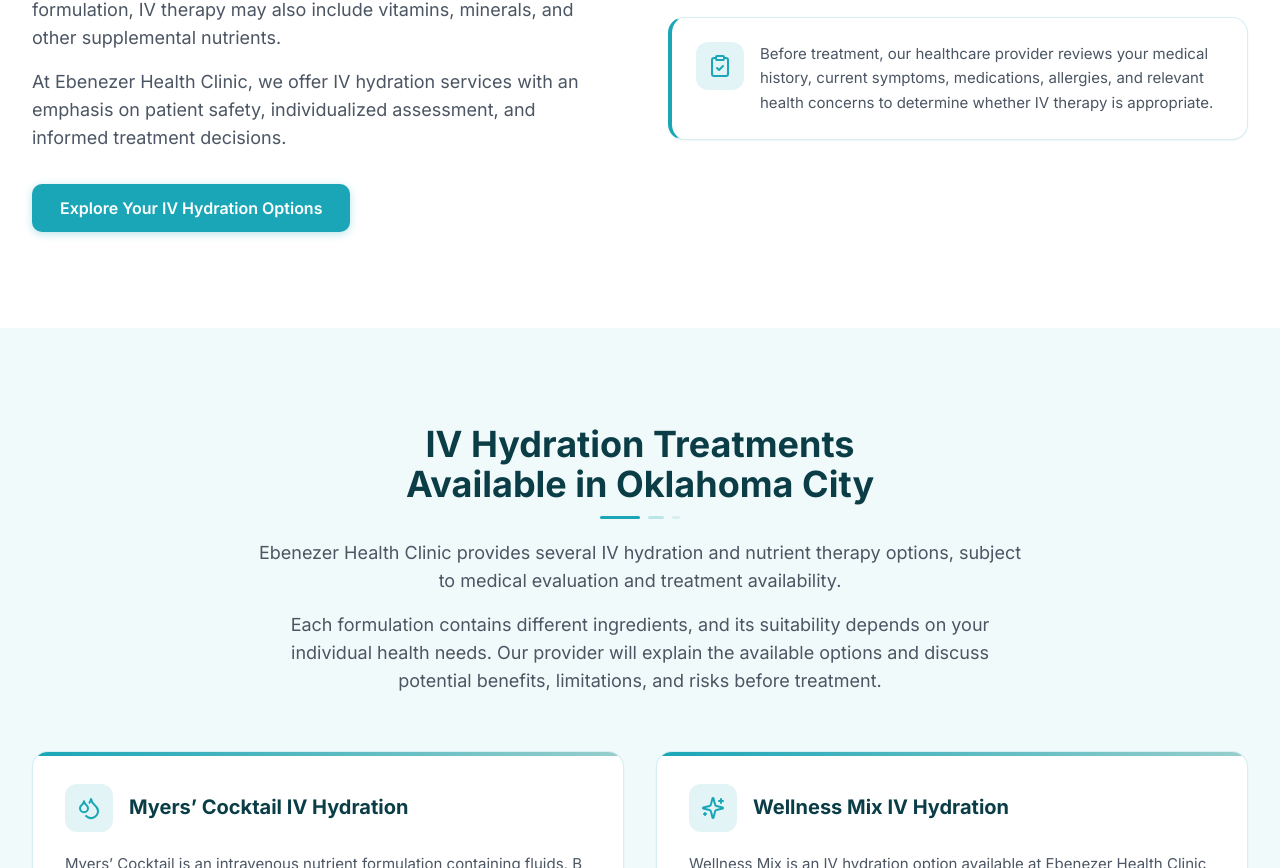
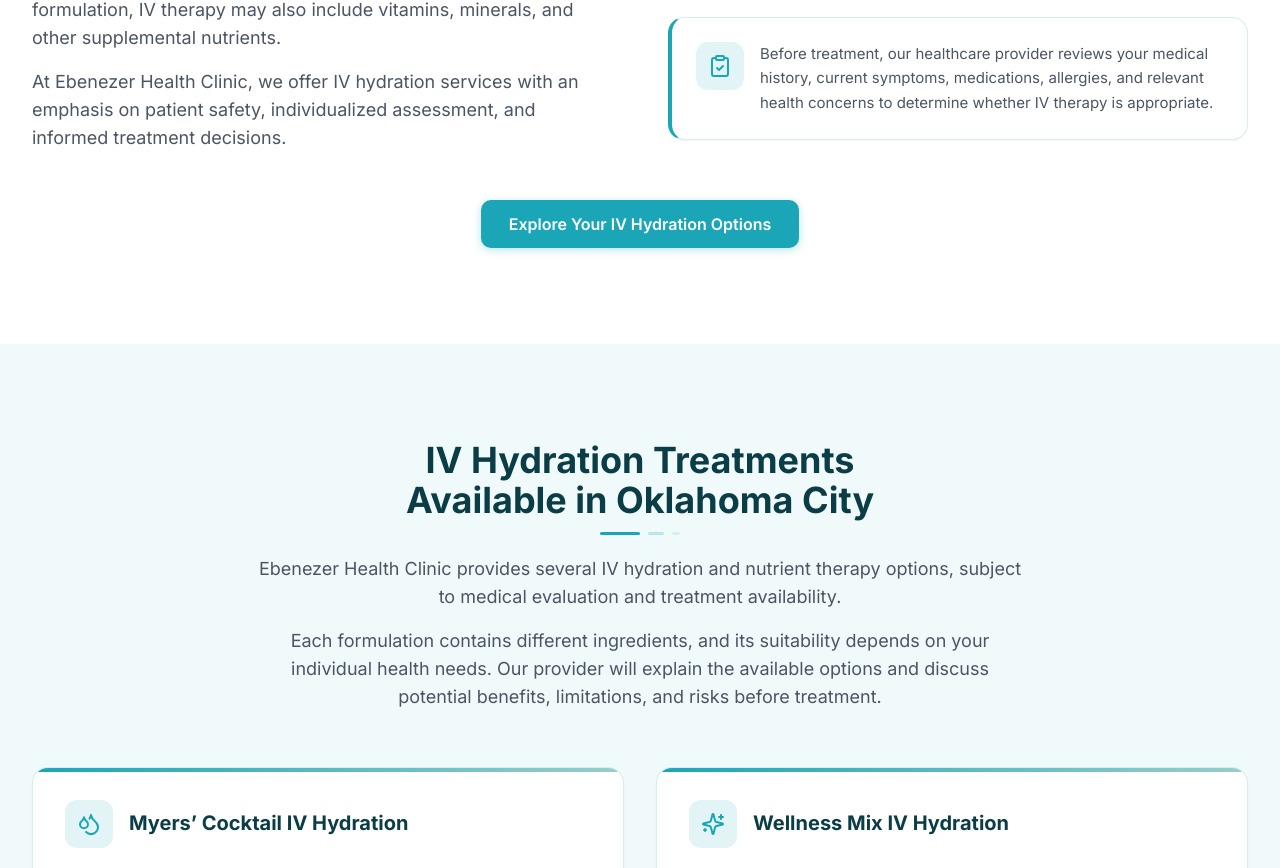
Before and after one commit to Echo5Digital/Ebenezer-tele-health, a Next.js app: page /iv-therapy/iv-hydration in a window 1280 px wide. Shown: the part 1259-2127 px from the top of the page. Built offline with nearby package versions, Linux system fonts and the light colour scheme.

Commit message:
Center the Explore IV Hydration Options button below the intro columns

```diff
--- a/app/iv-therapy/iv-hydration/page.js
+++ b/app/iv-therapy/iv-hydration/page.js
@@ -453,16 +453,10 @@ export default function IVHydrationPage() {
                 bloodstream through an intravenous line. Depending on the formulation, IV therapy
                 may also include vitamins, minerals, and other supplemental nutrients.
               </p>
-              <p className="text-base md:text-lg text-gray-600 leading-relaxed mb-8">
+              <p className="text-base md:text-lg text-gray-600 leading-relaxed">
                 At Ebenezer Health Clinic, we offer IV hydration services with an emphasis on
                 patient safety, individualized assessment, and informed treatment decisions.
               </p>
-              <a
-                href="#iv-hydration-treatments"
-                className="btn-primary text-base px-7 py-3.5 w-full sm:w-auto"
-              >
-                Explore Your IV Hydration Options
-              </a>
             </div>
 
             <div className="flex flex-col gap-5">
@@ -490,6 +484,15 @@ export default function IVHydrationPage() {
                 </p>
               </div>
             </div>
+          </div>
+
+          <div className="flex justify-center mt-10 md:mt-12">
+            <a
+              href="#iv-hydration-treatments"
+              className="btn-primary text-base px-7 py-3.5 w-full sm:w-auto"
+            >
+              Explore Your IV Hydration Options
+            </a>
           </div>
         </div>
       </section>
```
